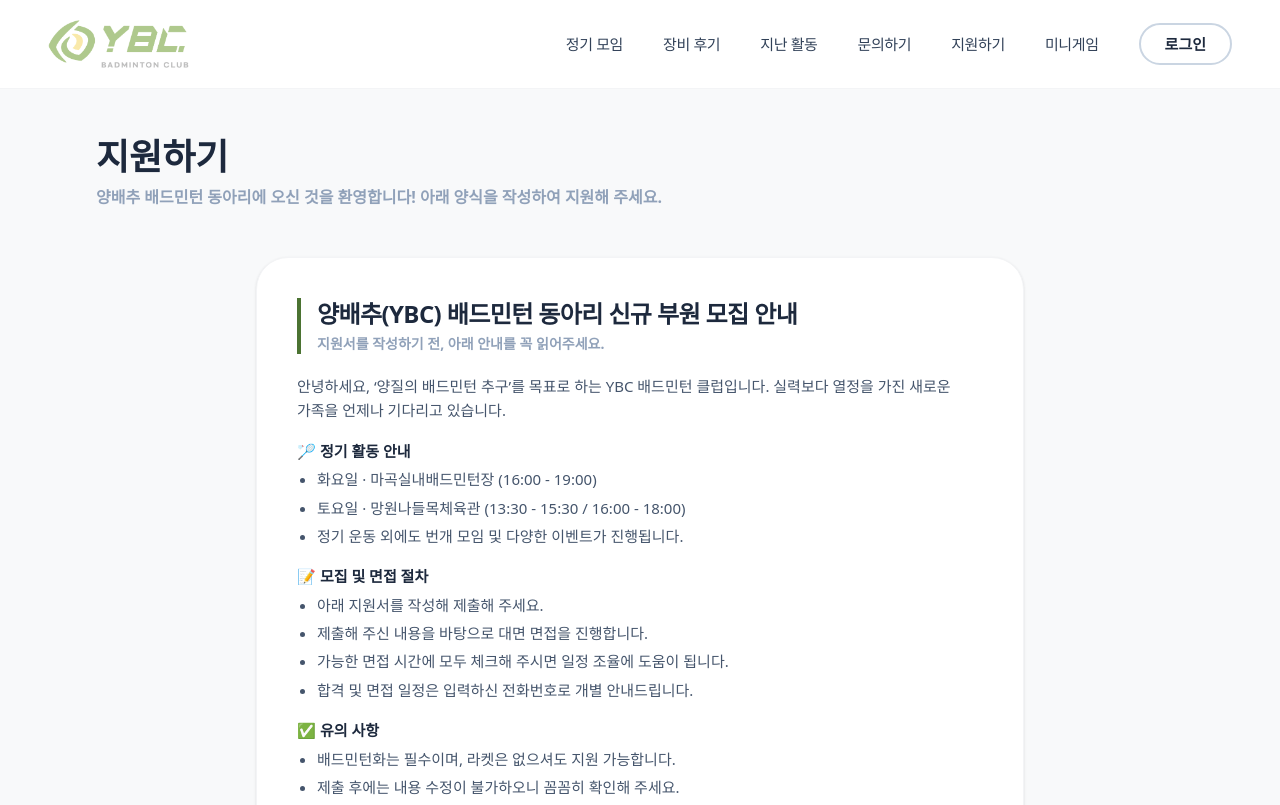
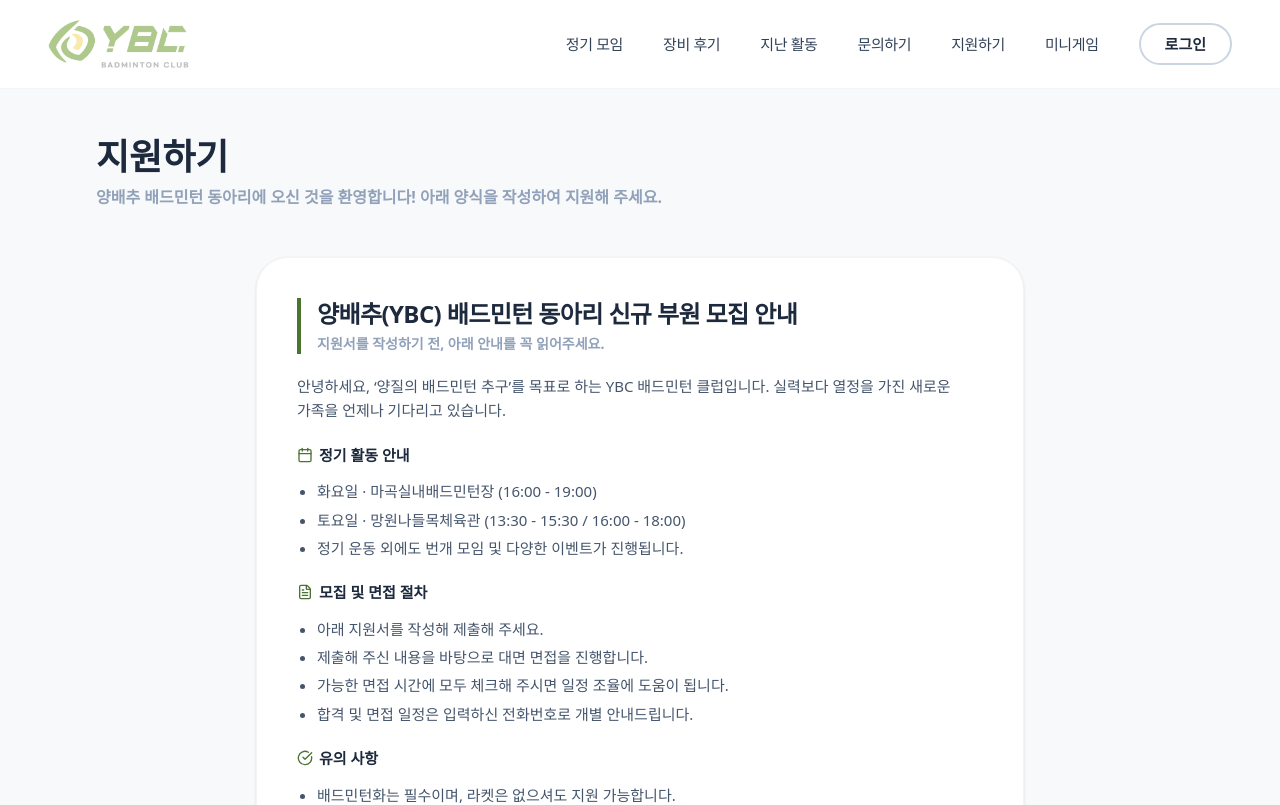
Before and after one commit to YBC-badminton/YBC-FE, a Next.js app: page /apply in a window 1280 px wide. Shown: the top 805 px of the page. Built offline with nearby package versions, Linux system fonts and the light colour scheme.

Commit message:
fix: 이모지 아이콘으로 변경

```diff
--- a/app/(main)/apply/page.tsx
+++ b/app/(main)/apply/page.tsx
@@ -4,6 +4,7 @@ import React, { useState } from "react";
 import Link from "next/link";
 import api from "../../../lib/axios";
 import { useToast } from "../../../components/ui/Toast";
+import { Calendar, FileText, CheckCircle } from "lucide-react"; // 💡 아이콘 임포트
 
 interface FormData {
   name: string;
@@ -207,7 +208,7 @@ export default function ApplyPage() {
             </p>
           </div>
 
-          <div className="space-y-4 text-sm sm:text-[15px] font-medium leading-relaxed break-keep">
+          <div className="space-y-5 text-sm sm:text-[15px] font-medium leading-relaxed break-keep">
             <p>
               안녕하세요, &lsquo;양질의 배드민턴 추구&rsquo;를 목표로 하는 YBC
               배드민턴 클럽입니다. 실력보다 열정을 가진 새로운 가족을 언제나
@@ -215,7 +216,10 @@ export default function ApplyPage() {
             </p>
 
             <div>
-              <p className="font-black text-slate-800 mb-1">🏸 정기 활동 안내</p>
+              <div className="flex items-center gap-1.5 mb-3">
+                <Calendar className="w-4 h-4 text-[#4B7332]" />
+                <p className="font-black text-slate-800">정기 활동 안내</p>
+              </div>
               <ul className="list-disc pl-5 space-y-1">
                 <li>화요일 · 마곡실내배드민턴장 (16:00 - 19:00)</li>
                 <li>토요일 · 망원나들목체육관 (13:30 - 15:30 / 16:00 - 18:00)</li>
@@ -224,7 +228,10 @@ export default function ApplyPage() {
             </div>
 
             <div>
-              <p className="font-black text-slate-800 mb-1">📝 모집 및 면접 절차</p>
+              <div className="flex items-center gap-1.5 mb-3">
+                <FileText className="w-4 h-4 text-[#4B7332]" />
+                <p className="font-black text-slate-800">모집 및 면접 절차</p>
+              </div>
               <ul className="list-disc pl-5 space-y-1">
                 <li>아래 지원서를 작성해 제출해 주세요.</li>
                 <li>제출해 주신 내용을 바탕으로 대면 면접을 진행합니다.</li>
@@ -234,7 +241,10 @@ export default function ApplyPage() {
             </div>
 
             <div>
-              <p className="font-black text-slate-800 mb-1">✅ 유의 사항</p>
+              <div className="flex items-center gap-1.5 mb-3">
+                <CheckCircle className="w-4 h-4 text-[#4B7332]" />
+                <p className="font-black text-slate-800">유의 사항</p>
+              </div>
               <ul className="list-disc pl-5 space-y-1">
                 <li>배드민턴화는 필수이며, 라켓은 없으셔도 지원 가능합니다.</li>
                 <li>제출 후에는 내용 수정이 불가하오니 꼼꼼히 확인해 주세요.</li>
```
